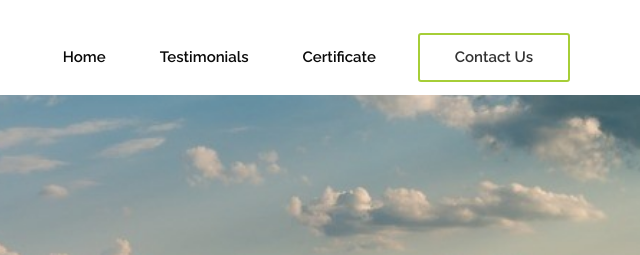
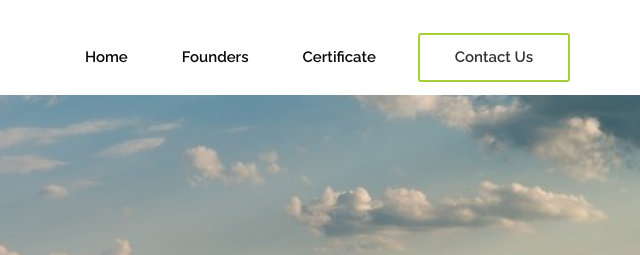
Before and after one commit to buzzcorpindia/buzzcorpindia.github.io, a plain HTML site: page index.html in a window 1280 px wide. Shown: the top 255 px of the page, 640-1280 px from the left. Drawn offline with Linux system fonts and the light colour scheme; some packages are replaced by stand-ins of ours.

Commit message:
Update index.html

```diff
--- a/index.html
+++ b/index.html
@@ -38,7 +38,7 @@
 						<div class="collapse navbar-collapse" id="bs-example-navbar-collapse-1">
 							<ul class="nav navbar-nav navbar-right text-center">
 								<li><a href="#top">Home</a></li>
-								<li><a href="#Founders">Testimonials</a></li>
+								<li><a href="#testimonials">Founders</a></li>
 								<li><a href="#extra-features">Certificate</a></li>
 								<li><a class="button green border light rounded" href="#contact">Contact Us</a></li>
 							</ul>
```
